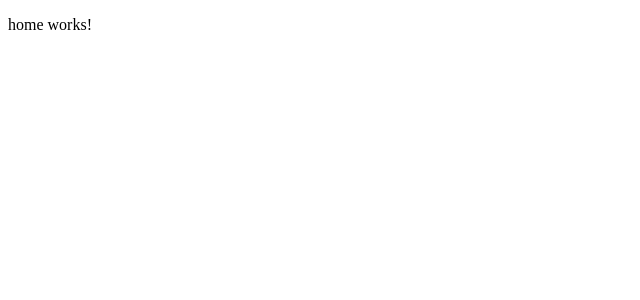
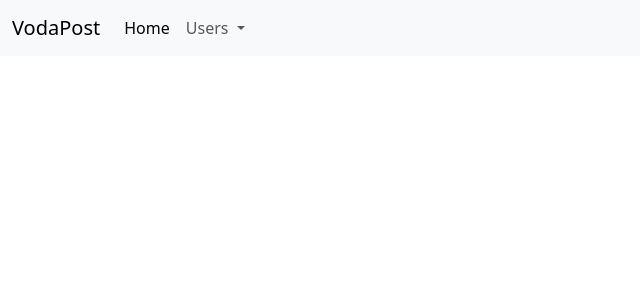
Before and after one commit to ali-abdelaziz/VodaPost, an Angular app: page / in a window 1280 px wide. Shown: the top 300 px of the page, without its empty margins (0-640 px from the left). Built offline with nearby package versions, Linux system fonts and the light colour scheme.

Commit message:
update angular.json with bootstrap

```diff
--- a/angular.json
+++ b/angular.json
@@ -32,9 +32,12 @@
               }
             ],
             "styles": [
+              "node_modules/bootstrap/scss/bootstrap.scss",
               "src/styles.scss"
             ],
-            "scripts": []
+            "scripts": [
+              "./node_modules/bootstrap/dist/js/bootstrap.bundle.min.js"
+            ]
           },
           "configurations": {
             "production": {
@@ -91,6 +94,7 @@
               }
             ],
             "styles": [
+              "node_modules/bootstrap/scss/bootstrap.scss",
               "src/styles.scss"
             ],
             "scripts": []
--- a/src/app/pages/home/home.component.html
+++ b/src/app/pages/home/home.component.html
@@ -1 +1,25 @@
-<p>home works!</p>
+<nav class="navbar navbar-expand-lg bg-body-tertiary">
+  <div class="container-fluid">
+    <a class="navbar-brand">VodaPost</a>
+    <button class="navbar-toggler" type="button" data-bs-toggle="collapse" data-bs-target="#navbarNavDropdown" aria-controls="navbarNavDropdown" aria-expanded="false" aria-label="Toggle navigation">
+      <span class="navbar-toggler-icon"></span>
+    </button>
+    <div class="collapse navbar-collapse" id="navbarNavDropdown">
+      <ul class="navbar-nav">
+        <li class="nav-item">
+          <a class="nav-link active" aria-current="page">Home</a>
+        </li>
+        <li class="nav-item dropdown">
+          <a class="nav-link dropdown-toggle" role="button" data-bs-toggle="dropdown" aria-expanded="false">
+            Users
+          </a>
+          <ul class="dropdown-menu">
+            <li><a class="dropdown-item">Action</a></li>
+            <li><a class="dropdown-item">Another action</a></li>
+            <li><a class="dropdown-item">Something else here</a></li>
+          </ul>
+        </li>
+      </ul>
+    </div>
+  </div>
+</nav>
```
